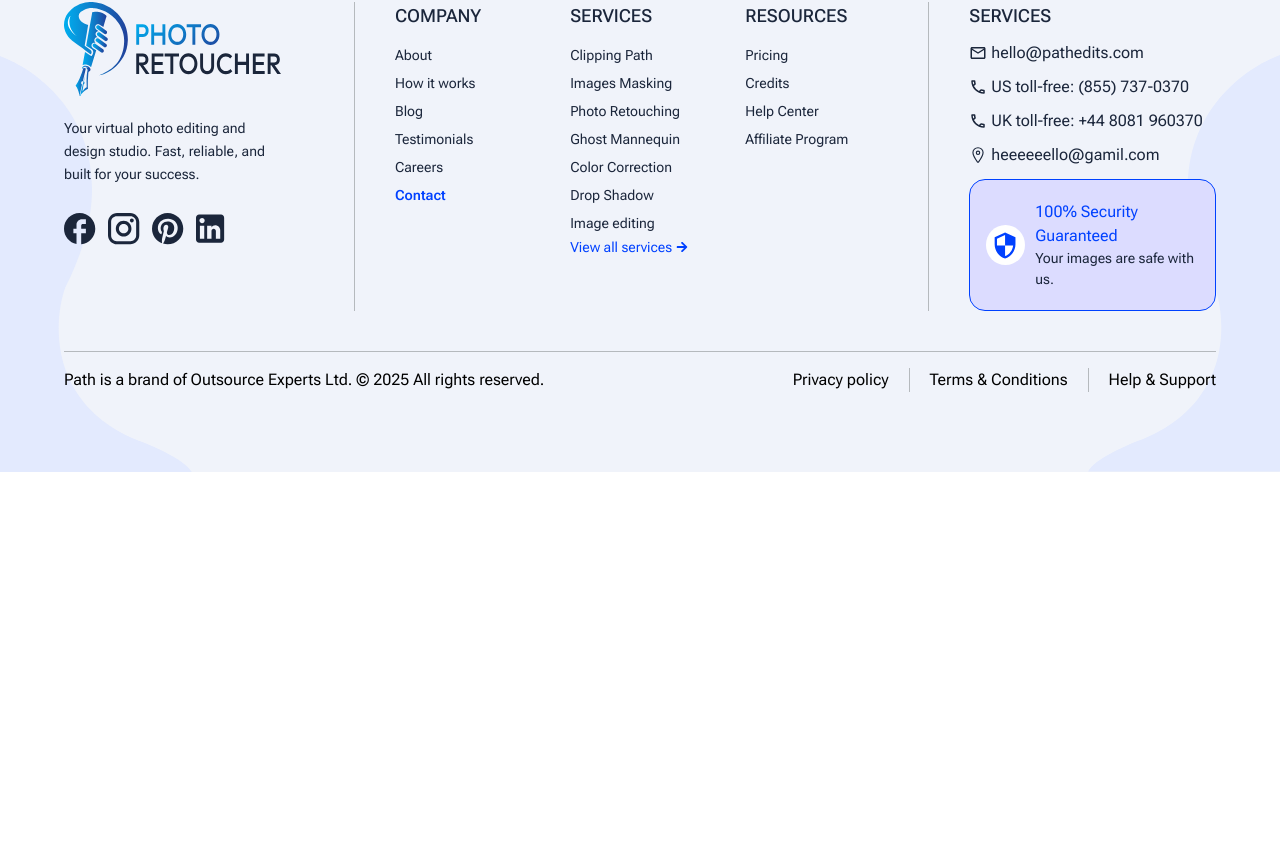
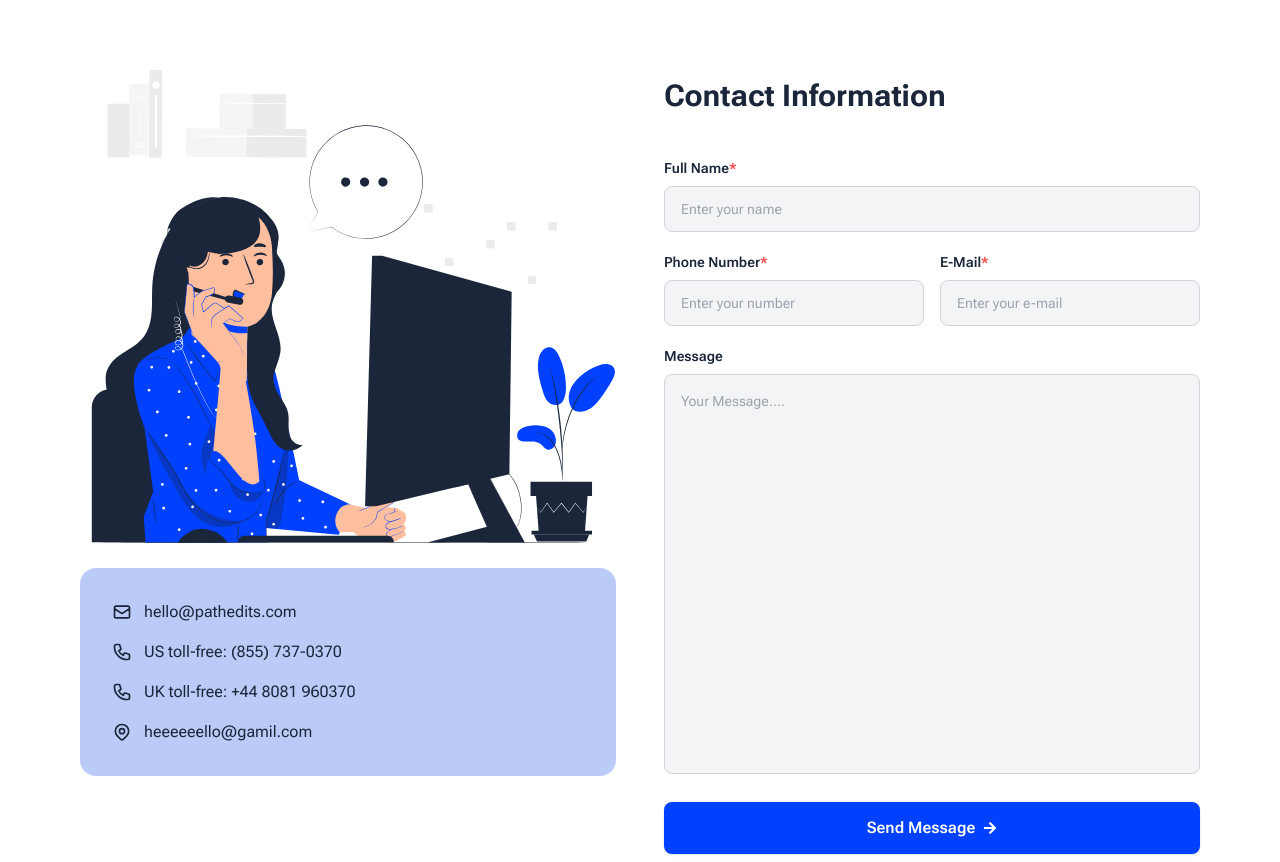
Before and after one commit to Wasib-2005/Photo-Retoucher---European-IT, a React (Vite) app: page /contact in a window 1280 px wide. Shown: the part 518-1380 px from the top of the page. Before the commit the page ends 990 px from the top, so only its background shows below. Built offline with nearby package versions, Linux system fonts and the light colour scheme.

Commit message:
Refactor code structure for improved readability and maintainability

```diff
--- /dev/null
+++ b/src/Components/ContactUsComponent/ContactUsComponent.jsx
@@ -0,0 +1,26 @@
+import CalculatePrice from "../Common/CalculatePrice/CalculatePrice";
+import FAQComponent from "../Common/FAQComponent/FAQComponent";
+import ContactUsComponentPart1 from "./ContactUsComponentPart1";
+import ContactUsForm from "./ContactUsForm";
+
+const ContactUsComponent = () => {
+  return (
+    <div>
+      <ContactUsComponentPart1 />
+
+      <div className="mx-auto px-4 md:px-12 lg:px-20 py-5 md:py-10 lg:py-20 relative z-10 text-left ">
+        <ContactUsForm />
+      </div>
+
+      <div className="mx-auto px-4 md:px-12 lg:px-20 py-5 md:py-10 lg:py-20 relative z-10 text-left ">
+        <CalculatePrice />
+      </div>
+
+      <div className="mx-auto px-4 md:px-12 lg:px-20 py-5 md:py-10 lg:py-20 relative z-10 text-left ">
+        <FAQComponent />
+      </div>
+    </div>
+  );
+};
+
+export default ContactUsComponent;
--- /dev/null
+++ b/src/Components/ContactUsComponent/ContactUsComponentPart1.jsx
@@ -0,0 +1,23 @@
+const ContactUsComponentPart1 = () => {
+  return (
+    <div className="bg-[#f3f6fd] py-5 md:py-18">
+      <div className="text-center flex flex-col gap-3 ">
+        <h2 className="text-[12px] text-[#0041FF]">Product photography</h2>
+        <h1 className="text-[38px] md:text-[48px] lg:text-[58px] text-[#1B263B] font-semibold ">
+          How to Choose a{" "}
+          <span className="text-[#0041FF]">Photo Retouching</span>
+          <br />
+          Company: 5 Red Flags To Avoid
+        </h1>
+        <p className="text-[14px] md:text-[16px] lg:text-[20px] ">
+          Picking the wrong photo retouching company costs more than the
+          invoice. Use these five
+          <br />
+          red flags to vet any retouching agency before you commit
+        </p>
+      </div>
+    </div>
+  );
+};
+
+export default ContactUsComponentPart1;
--- /dev/null
+++ b/src/Components/ContactUsComponent/ContactUsForm.jsx
@@ -0,0 +1,165 @@
+import { useState } from "react";
+import {
+  HiOutlineMail,
+  HiOutlinePhone,
+  HiOutlineLocationMarker,
+} from "react-icons/hi";
+import { FaArrowRight } from "react-icons/fa";
+import ContactUsFormImg from "../../assets/ContactUsFormImg.svg";
+
+const ContactUsForm = () => {
+  const [formData, setFormData] = useState({
+    fullName: "",
+    phone: "",
+    email: "",
+    message: "",
+  });
+
+  const handleChange = (e) => {
+    const { name, value } = e.target;
+    setFormData((prev) => ({ ...prev, [name]: value }));
+  };
+
+  const handleSubmit = (e) => {
+    e.preventDefault();
+    console.log("Form Submitted:", formData);
+  };
+
+  return (
+    <section className="">
+      <div className="grid grid-cols-1 lg:grid-cols-2 gap-12 items-start">
+        <div className="flex flex-col gap-6">
+          <div className="w-full flex justify-center items-center">
+            <img
+              src={ContactUsFormImg}
+              alt="Contact Us Illustration"
+              className="w-full max-w-md lg:max-w-full h-auto object-contain"
+            />
+          </div>
+
+          <div className="bg-[#BACBF7] text-[#1B263B] rounded-2xl p-6 md:p-8 flex flex-col gap-4">
+            <div className="flex items-center gap-3">
+              <HiOutlineMail className="text-xl flex-shrink-0" />
+              <a
+                href="mailto:hello@pathedits.com"
+                className="text-sm md:text-base hover:underline"
+              >
+                hello@pathedits.com
+              </a>
+            </div>
+
+            <div className="flex items-center gap-3">
+              <HiOutlinePhone className="text-xl flex-shrink-0" />
+              <a
+                href="tel:+18557370370"
+                className="text-sm md:text-base hover:underline"
+              >
+                US toll-free: (855) 737-0370
+              </a>
+            </div>
+
+            <div className="flex items-center gap-3">
+              <HiOutlinePhone className="text-xl flex-shrink-0" />
+              <a
+                href="tel:+448081960370"
+                className="text-sm md:text-base hover:underline"
+              >
+                UK toll-free: +44 8081 960370
+              </a>
+            </div>
+
+            <div className="flex items-center gap-3">
+              <HiOutlineLocationMarker className="text-xl flex-shrink-0" />
+              <a
+                href="mailto:heeeeeello@gamil.com"
+                className="text-sm md:text-base hover:underline"
+              >
+                heeeeeello@gamil.com
+              </a>
+            </div>
+          </div>
+        </div>
+
+        <div className="flex flex-col justify-center h-full pt-2 gap-5">
+          <h2 className="text-2xl md:text-3xl font-bold text-[#1B263B] mb-6">
+            Contact Information
+          </h2>
+
+          <form onSubmit={handleSubmit} className="flex flex-col gap-5">
+            {/* Full Name */}
+            <div className="flex flex-col gap-2">
+              <label className="text-sm font-semibold text-[#1B263B]">
+                Full Name<span className="text-red-500">*</span>
+              </label>
+              <input
+                type="text"
+                name="fullName"
+                required
+                value={formData.fullName}
+                onChange={handleChange}
+                placeholder="Enter your name"
+                className="w-full bg-[#F3F4F6] border border-gray-300 rounded-lg px-4 py-3 text-sm text-[#1B263B] placeholder-gray-400 focus:outline-none focus:border-[#0041FF]"
+              />
+            </div>
+
+            <div className="grid grid-cols-1 md:grid-cols-2 gap-4">
+              <div className="flex flex-col gap-2">
+                <label className="text-sm font-semibold text-[#1B263B]">
+                  Phone Number<span className="text-red-500">*</span>
+                </label>
+                <input
+                  type="tel"
+                  name="phone"
+                  required
+                  value={formData.phone}
+                  onChange={handleChange}
+                  placeholder="Enter your number"
+                  className="w-full bg-[#F3F4F6] border border-gray-300 rounded-lg px-4 py-3 text-sm text-[#1B263B] placeholder-gray-400 focus:outline-none focus:border-[#0041FF]"
+                />
+              </div>
+
+              <div className="flex flex-col gap-2">
+                <label className="text-sm font-semibold text-[#1B263B]">
+                  E-Mail<span className="text-red-500">*</span>
+                </label>
+                <input
+                  type="email"
+                  name="email"
+                  required
+                  value={formData.email}
+                  onChange={handleChange}
+                  placeholder="Enter your e-mail"
+                  className="w-full bg-[#F3F4F6] border border-gray-300 rounded-lg px-4 py-3 text-sm text-[#1B263B] placeholder-gray-400 focus:outline-none focus:border-[#0041FF]"
+                />
+              </div>
+            </div>
+
+            <div className="flex flex-col gap-2">
+              <label className="text-sm font-semibold text-[#1B263B]">
+                Message
+              </label>
+              <textarea
+                name="message"
+                rows="6"
+                value={formData.message}
+                onChange={handleChange}
+                placeholder="Your Message...."
+                className="w-full md:h-100 bg-[#F3F4F6] border border-gray-300 rounded-lg p-4 text-sm text-[#1B263B] placeholder-gray-400 focus:outline-none focus:border-[#0041FF] resize-none"
+              ></textarea>
+            </div>
+
+            <button
+              type="submit"
+              className="mt-2 w-full bg-[#0041FF] text-white font-semibold py-3.5 px-6 rounded-lg flex items-center justify-center gap-2 hover:bg-blue-700 transition-colors shadow-sm"
+            >
+              <span>Send Message</span>
+              <FaArrowRight className="text-sm" />
+            </button>
+          </form>
+        </div>
+      </div>
+    </section>
+  );
+};
+
+export default ContactUsForm;
--- a/src/Mrouter.jsx
+++ b/src/Mrouter.jsx
@@ -7,6 +7,7 @@ import ServiceDetiallsPage from "./Pages/ServiceDetialls/ServiceDetiallsPage";
 import HowItWorkPage from "./Pages/HowItWorkPage/HowItWorkPage";
 import Blog from "./Pages/Blog/Blog";
 import ReadBlog from "./Pages/ReadBlog/ReadBlog";
+import ContactUs from "./Pages/ContactUs/ContactUs";
 
 const MainRouter = createBrowserRouter([
   {
@@ -19,6 +20,7 @@ const MainRouter = createBrowserRouter([
       { path: "/how-it-works", element: <HowItWorkPage /> },
       { path: "/blog", element: <Blog /> },
       { path: "/blog/:blogId", element: <ReadBlog /> },
+      { path: "/contact", element: <ContactUs /> },
 
       { path: "*" },
     ],
--- /dev/null
+++ b/src/Pages/ContactUs/ContactUs.jsx
@@ -0,0 +1,14 @@
+import ContactUsComponent from "../../Components/ContactUsComponent/ContactUsComponent";
+import NavbarSpece from "../../Components/Navbar/NavbarSpece";
+
+const ContactUs = () => {
+  return (
+    <div>
+      <NavbarSpece />
+
+      <ContactUsComponent />
+    </div>
+  );
+};
+
+export default ContactUs;
```
Also changed, not shown: src/assets/ContactUsFormImg.svg (added).
